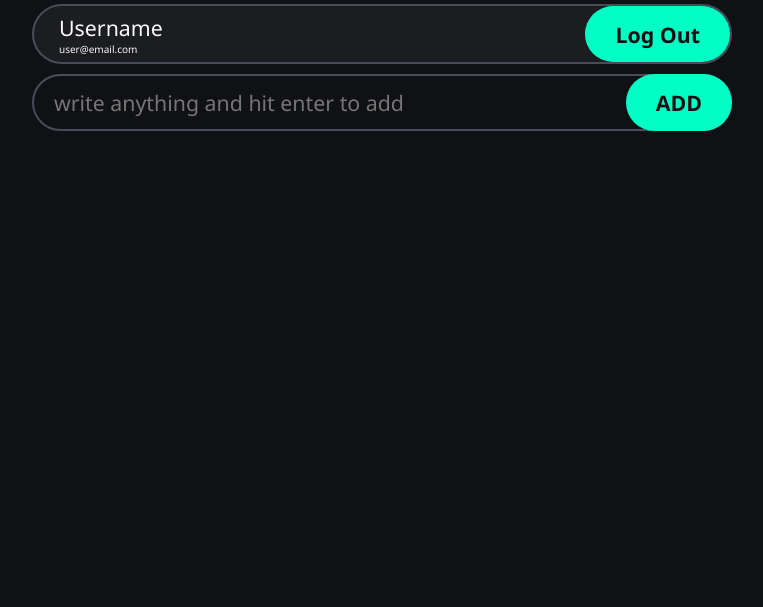
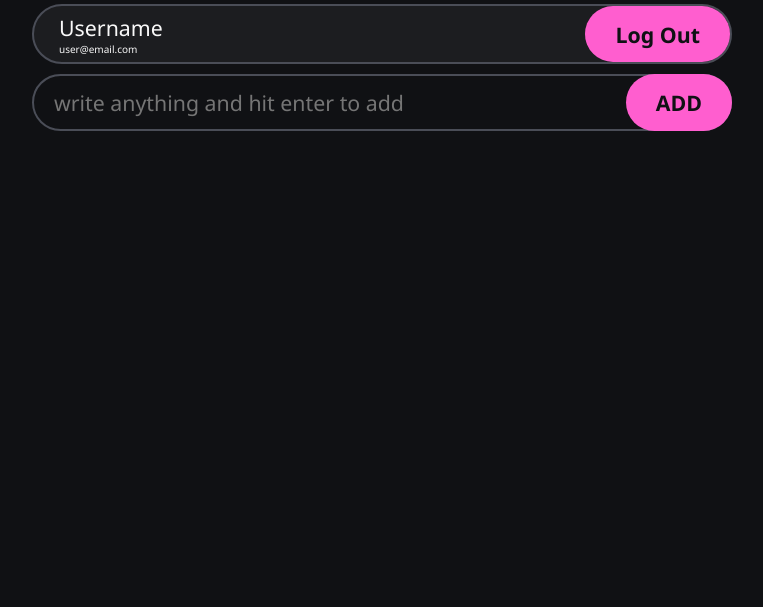
Before and after one commit to DilipKhunti/Todo-List-App, a website: page public/index.html in a window 1280 px wide. Shown: the part 213-820 px from the top of the page, without its empty margins (258-1021 px from the left). Drawn offline with Linux system fonts and the light colour scheme; no server answers; sample sign-in values are in the browser's storage.

Commit message:
changed theme

```diff
--- a/public/styles/style.css
+++ b/public/styles/style.css
@@ -2,7 +2,7 @@
   --background: #101114;
   --primary-color: #1c1d20;
   --secondary-color: #4a4d57;
-  --accent-color: #00ffc4;
+  --accent-color: #ff5ecf;
   --text-color: #f9f9f9;
 }
 * {
```
